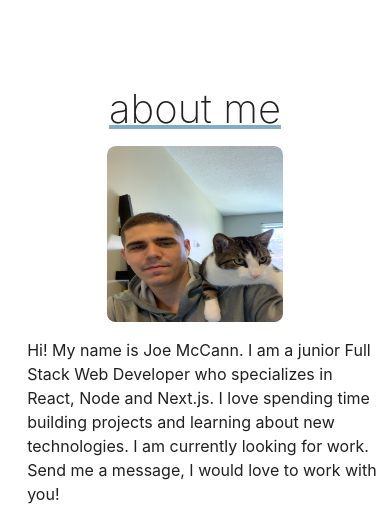
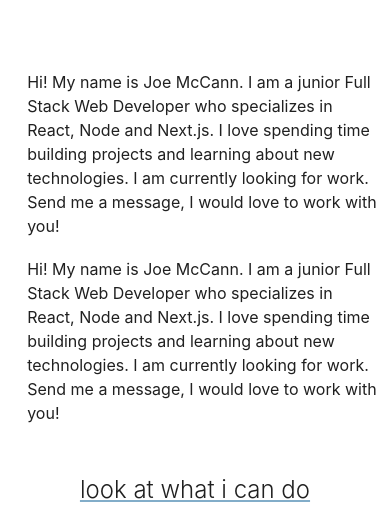
Before and after one commit to the-rabblerouser/portfolio, a Next.js app: page / in a window 390 px wide. Shown: the part 939-1445 px from the top of the page. Built offline with nearby package versions, Linux system fonts and the light colour scheme.

Commit message:
removed about title and fixed paragraph spacing

```diff
--- a/pages/index.js
+++ b/pages/index.js
@@ -83,26 +83,32 @@ const Home = () => {
 				</div>
 			</div>
 			<div className={styles.aboutMe}>
-				<animated.h1
+				<animated.div
 					style={aboutAnimation}
-					className={styles.aboutTitle}
-					id="about">
-					about me
-				</animated.h1>
-				<div className={styles.aboutDesc}>
+					id="about"
+					className={styles.aboutDesc}>
+					<div className={styles.aboutStory}>
 						<div>
-						<img className={styles.img} src="./IMG_0409.jpeg" alt="Joe" />
+							<p className={styles.aboutP}>
+								Hi! My name is{' '}
+								<span className={styles.contactName}>Joe McCann</span>. I am a
+								junior Full Stack Web Developer who specializes in React, Node
+								and Next.js. I love spending time building projects and learning
+								about new technologies. I am currently looking for work. Send me
+								a message, I would love to work with you!
+							</p>
 						</div>
 						<div>
 							<p className={styles.aboutP}>
 								Hi! My name is{' '}
 								<span className={styles.contactName}>Joe McCann</span>. I am a
-							junior Full Stack Web Developer who specializes in React, Node and
-							Next.js. I love spending time building projects and learning about
-							new technologies. I am currently looking for work. Send me a
-							message, I would love to work with you!
+								junior Full Stack Web Developer who specializes in React, Node
+								and Next.js. I love spending time building projects and learning
+								about new technologies. I am currently looking for work. Send me
+								a message, I would love to work with you!
 							</p>
-
+						</div>
+					</div>
 					<div className={styles.skillSection}>
 						<h4 className={styles.skillsTitle}>look at what i can do</h4>
 						<div className={styles.skills}>
@@ -143,8 +149,7 @@ const Home = () => {
 							</div>
 						</div>
 					</div>
-					</div>
-				</div>
+				</animated.div>
 			</div>
 			<Footer />
 		</>
--- a/styles/Home.module.css
+++ b/styles/Home.module.css
@@ -64,37 +64,28 @@
 
 /* About Section */
 
-.img {
-	height: 20rem;
-	width: 16rem;
-	border-radius: 5%;
-	margin-right: 2rem;
-	margin-top: 0.4rem;
-}
-
 .aboutMe {
-	min-height: 100vh;
 	display: flex;
 	flex-direction: column;
 	justify-content: center;
 	align-items: center;
+	min-height: 100vh;
+	width: 100%;
 	color: var(--font-color);
 }
 
-.aboutTitle {
-	font-family: var(--title-font);
-	align-items: flex-start;
-	margin-bottom: 2rem;
-	margin-right: 2rem;
-	text-decoration: underline;
-	text-decoration-color: var(--accent-color);
+.aboutDesc {
+	display: flex;
+	flex-direction: column;
+	justify-content: space-between;
+	max-width: 65rem;
 }
 
-.aboutDesc {
-	max-width: 800px;
+.aboutStory {
 	display: flex;
 	flex-direction: row;
 	justify-content: space-between;
+	margin-bottom: 15rem;
 }
 
 .aboutP {
@@ -106,6 +97,7 @@
 .skillSection {
 	display: flex;
 	flex-direction: column;
+	align-content: space-evenly;
 	margin-left: 1rem;
 }
 
@@ -175,16 +167,6 @@
 
 	/* About Section */
 
-	.img {
-		height: 11rem;
-		width: 11rem;
-		margin: 0 0 1rem 0;
-	}
-
-	.aboutMe {
-		max-width: 800px;
-	}
-
 	.aboutTitle {
 		font-weight: 200;
 		align-items: center;
@@ -196,6 +178,13 @@
 		flex-direction: column;
 		justify-content: center;
 		align-items: center;
+	}
+
+	.aboutStory {
+		display: flex;
+		flex-direction: column;
+		justify-content: space-between;
+		margin-bottom: 2rem;
 	}
 
 	.skillsTitle {
```
Lines whose indentation alone changed are shown as unchanged.
